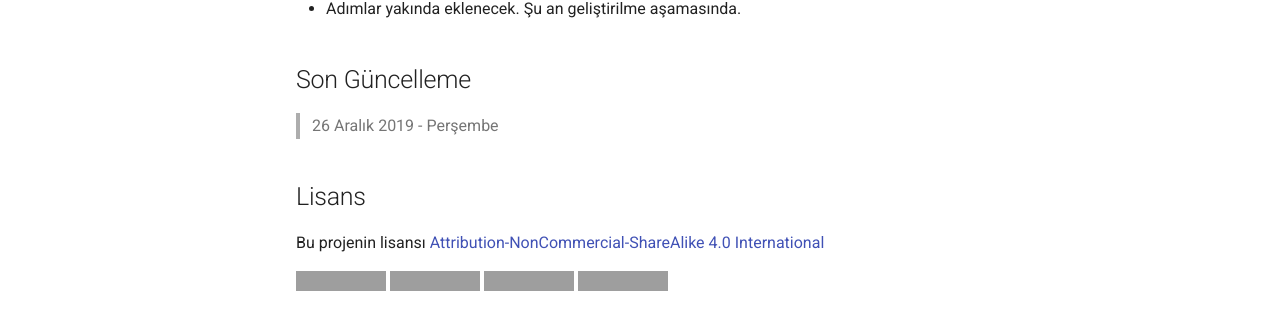
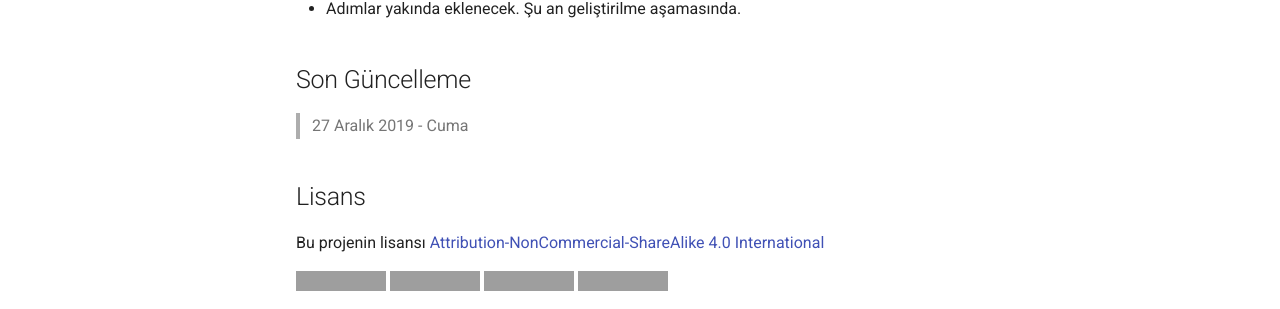
Before and after one commit to mrabdullahsahin/pratik-yapay-zeka, an MkDocs documentation site: the page built from docs/index.md, in a window 1280 px wide and 900 px high, scrolled down 661 px. Shown: the part 512-821 px from the top of the window. Built offline with MkDocs 1.6.1 and Material for MkDocs 9.7.7, drawn with Linux system fonts in a browser that asks for light colours; comment, search, counter and statistics services are not loaded; grey boxes are pictures that could not be loaded.

Commit message:
Update index.md

```diff
--- a/docs/index.md
+++ b/docs/index.md
@@ -26,7 +26,7 @@ Projeye katkıda bulunabilmek için izlemeniz gereken adımlar;
 
 ## Son Güncelleme
 
-> 26 Aralık 2019 - Perşembe
+> 27 Aralık 2019 - Cuma
 
 ## Lisans
 
```
